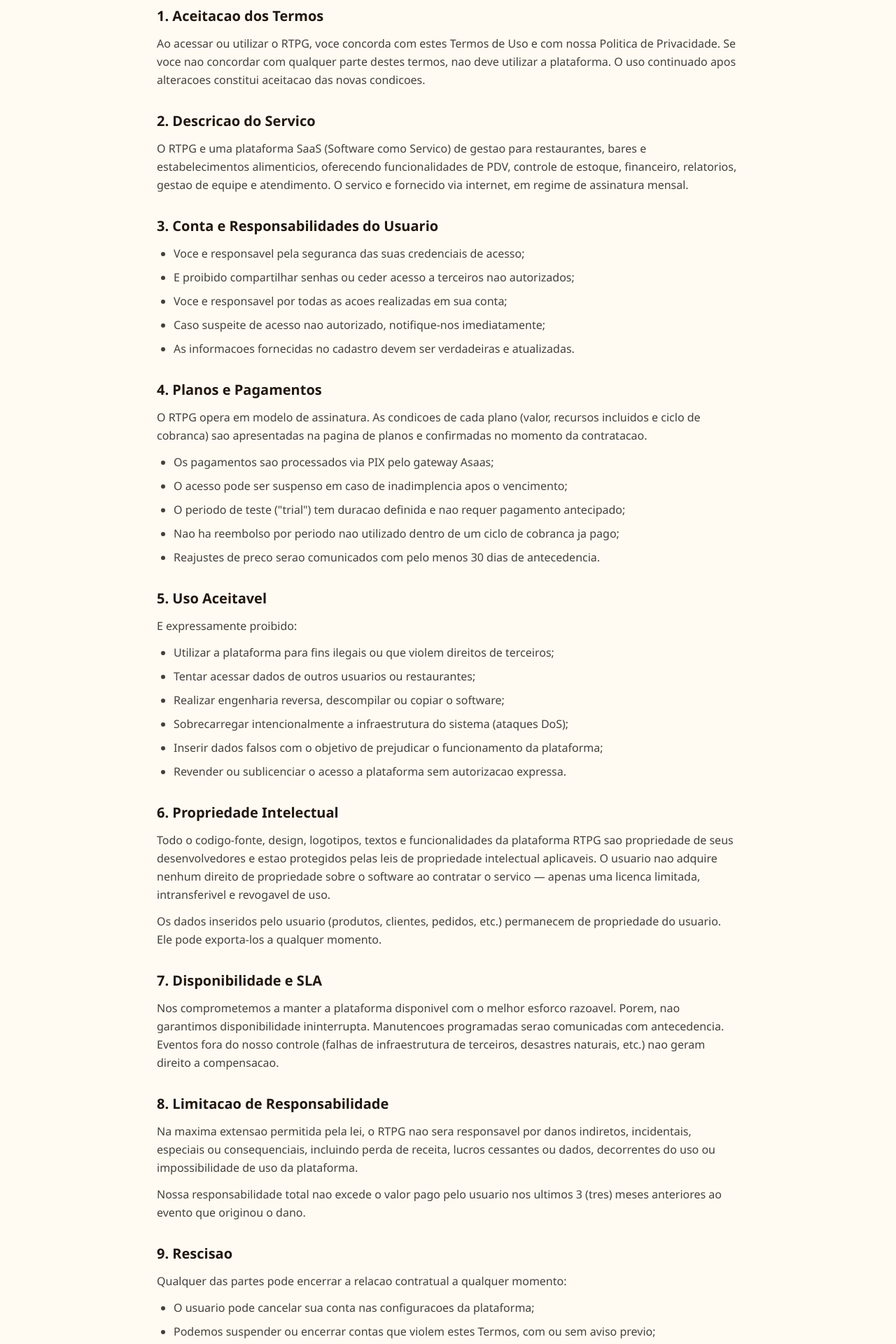
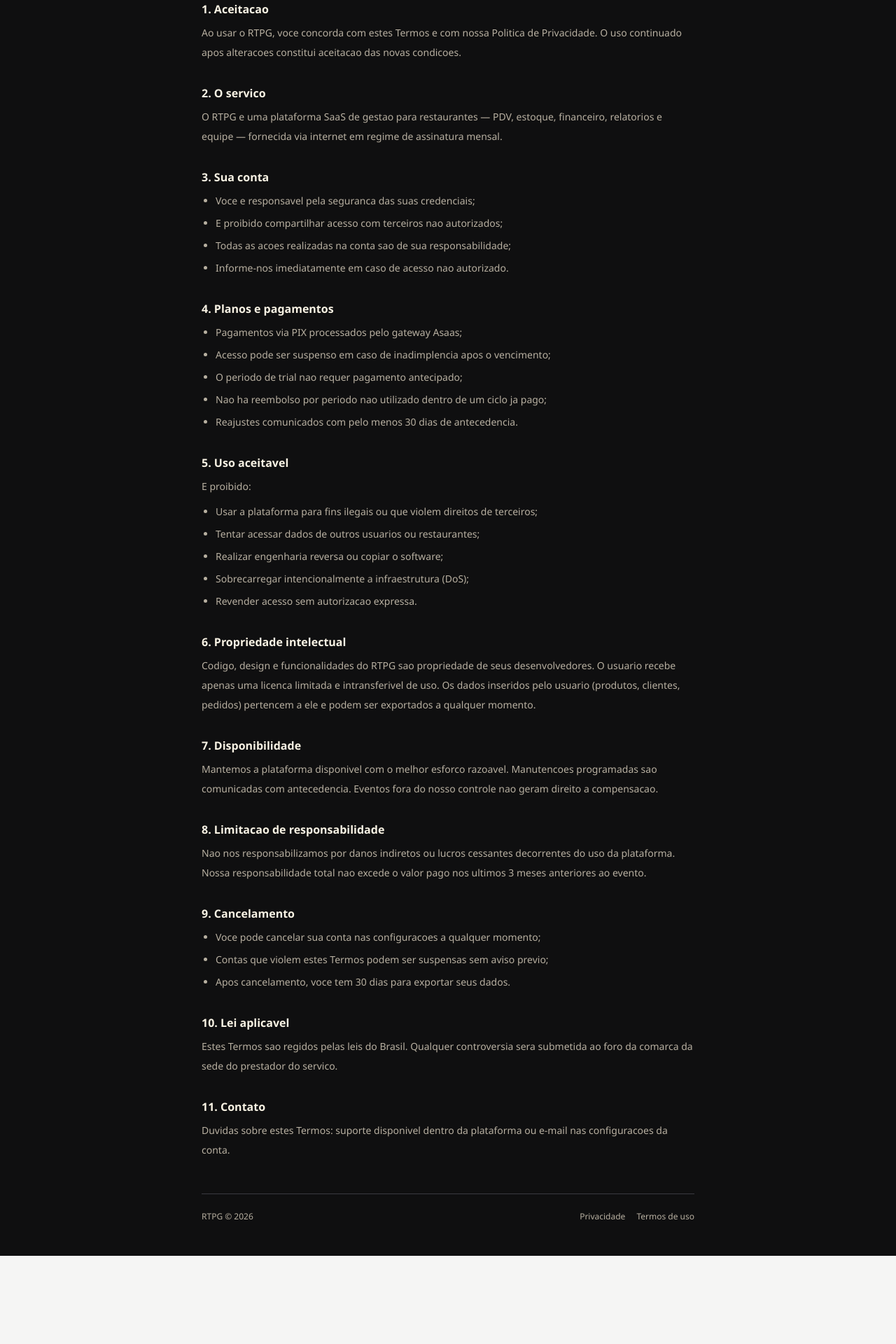
Before and after one commit to ruamnilton-cyber/RTPG, a React (Vite) app: page /termos in a window 1280 px wide. Shown: the part 200-2120 px from the top of the page at 70% size. After the commit the page ends 1994 px from the top, so only its background shows below. Built offline with nearby package versions, Linux system fonts and the light colour scheme.

Commit message:
style: simplify privacy and terms pages to clean neutral design

```diff
--- a/client/src/pages/terms.tsx
+++ b/client/src/pages/terms.tsx
@@ -2,151 +2,124 @@
 
 export function TermsPage() {
   return (
-    <div className="min-h-screen bg-[#fffaf2]">
-      <header className="border-b border-[#e3d4bf] bg-white px-5 py-4">
-        <div className="mx-auto flex max-w-4xl items-center justify-between">
-          <Link to="/login" className="flex items-center gap-2">
-            <span className="text-sm font-black uppercase tracking-[0.24em] text-[#8f5f31]">RTPG</span>
-          </Link>
-          <Link to="/login" className="text-sm font-bold text-[#8f5f31] hover:underline">Voltar ao inicio</Link>
+    <div className="min-h-screen" style={{ background: "var(--color-background)" }}>
+      <header className="border-b px-5 py-4" style={{ borderColor: "var(--color-border)", background: "var(--color-surface)" }}>
+        <div className="mx-auto flex max-w-3xl items-center justify-between">
+          <span className="text-sm font-bold" style={{ color: "var(--color-foreground)" }}>RTPG</span>
+          <Link to="/login" className="text-sm text-muted hover:underline">Voltar</Link>
         </div>
       </header>
 
-      <main className="mx-auto max-w-4xl px-5 py-12 lg:px-8">
-        <h1 className="text-4xl font-black tracking-tight text-[#21170f]">Termos de Uso</h1>
-        <p className="mt-2 text-sm text-stone-500">Ultima atualizacao: abril de 2026</p>
+      <main className="mx-auto max-w-3xl px-5 py-12 lg:px-8">
+        <h1 className="text-3xl font-bold" style={{ color: "var(--color-foreground)" }}>Termos de Uso</h1>
+        <p className="mt-1 text-sm text-muted">Ultima atualizacao: abril de 2026</p>
 
-        <div className="mt-10 space-y-8 text-stone-700 leading-relaxed">
+        <div className="mt-10 space-y-8 text-sm leading-7" style={{ color: "var(--color-foreground)" }}>
+
           <section>
-            <h2 className="text-xl font-black text-[#21170f]">1. Aceitacao dos Termos</h2>
-            <p className="mt-3">
-              Ao acessar ou utilizar o RTPG, voce concorda com estes Termos de Uso e com nossa
-              Politica de Privacidade. Se voce nao concordar com qualquer parte destes termos,
-              nao deve utilizar a plataforma. O uso continuado apos alteracoes constitui aceitacao das novas condicoes.
+            <h2 className="text-base font-bold">1. Aceitacao</h2>
+            <p className="mt-2 text-muted">
+              Ao usar o RTPG, voce concorda com estes Termos e com nossa Politica de Privacidade.
+              O uso continuado apos alteracoes constitui aceitacao das novas condicoes.
             </p>
           </section>
 
           <section>
-            <h2 className="text-xl font-black text-[#21170f]">2. Descricao do Servico</h2>
-            <p className="mt-3">
-              O RTPG e uma plataforma SaaS (Software como Servico) de gestao para restaurantes, bares e
-              estabelecimentos alimenticios, oferecendo funcionalidades de PDV, controle de estoque,
-              financeiro, relatorios, gestao de equipe e atendimento. O servico e fornecido via internet,
-              em regime de assinatura mensal.
+            <h2 className="text-base font-bold">2. O servico</h2>
+            <p className="mt-2 text-muted">
+              O RTPG e uma plataforma SaaS de gestao para restaurantes — PDV, estoque, financeiro,
+              relatorios e equipe — fornecida via internet em regime de assinatura mensal.
             </p>
           </section>
 
           <section>
-            <h2 className="text-xl font-black text-[#21170f]">3. Conta e Responsabilidades do Usuario</h2>
-            <ul className="mt-3 list-disc pl-6 space-y-2">
-              <li>Voce e responsavel pela seguranca das suas credenciais de acesso;</li>
-              <li>E proibido compartilhar senhas ou ceder acesso a terceiros nao autorizados;</li>
-              <li>Voce e responsavel por todas as acoes realizadas em sua conta;</li>
-              <li>Caso suspeite de acesso nao autorizado, notifique-nos imediatamente;</li>
-              <li>As informacoes fornecidas no cadastro devem ser verdadeiras e atualizadas.</li>
+            <h2 className="text-base font-bold">3. Sua conta</h2>
+            <ul className="mt-2 list-disc pl-5 space-y-1 text-muted">
+              <li>Voce e responsavel pela seguranca das suas credenciais;</li>
+              <li>E proibido compartilhar acesso com terceiros nao autorizados;</li>
+              <li>Todas as acoes realizadas na conta sao de sua responsabilidade;</li>
+              <li>Informe-nos imediatamente em caso de acesso nao autorizado.</li>
             </ul>
           </section>
 
           <section>
-            <h2 className="text-xl font-black text-[#21170f]">4. Planos e Pagamentos</h2>
-            <p className="mt-3">
-              O RTPG opera em modelo de assinatura. As condicoes de cada plano (valor, recursos incluidos
-              e ciclo de cobranca) sao apresentadas na pagina de planos e confirmadas no momento da contratacao.
-            </p>
-            <ul className="mt-3 list-disc pl-6 space-y-2">
-              <li>Os pagamentos sao processados via PIX pelo gateway Asaas;</li>
-              <li>O acesso pode ser suspenso em caso de inadimplencia apos o vencimento;</li>
-              <li>O periodo de teste ("trial") tem duracao definida e nao requer pagamento antecipado;</li>
-              <li>Nao ha reembolso por periodo nao utilizado dentro de um ciclo de cobranca ja pago;</li>
-              <li>Reajustes de preco serao comunicados com pelo menos 30 dias de antecedencia.</li>
+            <h2 className="text-base font-bold">4. Planos e pagamentos</h2>
+            <ul className="mt-2 list-disc pl-5 space-y-1 text-muted">
+              <li>Pagamentos via PIX processados pelo gateway Asaas;</li>
+              <li>Acesso pode ser suspenso em caso de inadimplencia apos o vencimento;</li>
+              <li>O periodo de trial nao requer pagamento antecipado;</li>
+              <li>Nao ha reembolso por periodo nao utilizado dentro de um ciclo ja pago;</li>
+              <li>Reajustes comunicados com pelo menos 30 dias de antecedencia.</li>
             </ul>
           </section>
 
           <section>
-            <h2 className="text-xl font-black text-[#21170f]">5. Uso Aceitavel</h2>
-            <p className="mt-3">E expressamente proibido:</p>
-            <ul className="mt-3 list-disc pl-6 space-y-2">
-              <li>Utilizar a plataforma para fins ilegais ou que violem direitos de terceiros;</li>
+            <h2 className="text-base font-bold">5. Uso aceitavel</h2>
+            <p className="mt-2 text-muted">E proibido:</p>
+            <ul className="mt-2 list-disc pl-5 space-y-1 text-muted">
+              <li>Usar a plataforma para fins ilegais ou que violem direitos de terceiros;</li>
               <li>Tentar acessar dados de outros usuarios ou restaurantes;</li>
-              <li>Realizar engenharia reversa, descompilar ou copiar o software;</li>
-              <li>Sobrecarregar intencionalmente a infraestrutura do sistema (ataques DoS);</li>
-              <li>Inserir dados falsos com o objetivo de prejudicar o funcionamento da plataforma;</li>
-              <li>Revender ou sublicenciar o acesso a plataforma sem autorizacao expressa.</li>
+              <li>Realizar engenharia reversa ou copiar o software;</li>
+              <li>Sobrecarregar intencionalmente a infraestrutura (DoS);</li>
+              <li>Revender acesso sem autorizacao expressa.</li>
             </ul>
           </section>
 
           <section>
-            <h2 className="text-xl font-black text-[#21170f]">6. Propriedade Intelectual</h2>
-            <p className="mt-3">
-              Todo o codigo-fonte, design, logotipos, textos e funcionalidades da plataforma RTPG sao
-              propriedade de seus desenvolvedores e estao protegidos pelas leis de propriedade intelectual
-              aplicaveis. O usuario nao adquire nenhum direito de propriedade sobre o software ao contratar
-              o servico — apenas uma licenca limitada, intransferivel e revogavel de uso.
-            </p>
-            <p className="mt-3">
-              Os dados inseridos pelo usuario (produtos, clientes, pedidos, etc.) permanecem de propriedade
-              do usuario. Ele pode exporta-los a qualquer momento.
+            <h2 className="text-base font-bold">6. Propriedade intelectual</h2>
+            <p className="mt-2 text-muted">
+              Codigo, design e funcionalidades do RTPG sao propriedade de seus desenvolvedores.
+              O usuario recebe apenas uma licenca limitada e intransferivel de uso.
+              Os dados inseridos pelo usuario (produtos, clientes, pedidos) pertencem a ele e podem ser exportados a qualquer momento.
             </p>
           </section>
 
           <section>
-            <h2 className="text-xl font-black text-[#21170f]">7. Disponibilidade e SLA</h2>
-            <p className="mt-3">
-              Nos comprometemos a manter a plataforma disponivel com o melhor esforco razoavel. Porem,
-              nao garantimos disponibilidade ininterrupta. Manutencoes programadas serao comunicadas
-              com antecedencia. Eventos fora do nosso controle (falhas de infraestrutura de terceiros,
-              desastres naturais, etc.) nao geram direito a compensacao.
+            <h2 className="text-base font-bold">7. Disponibilidade</h2>
+            <p className="mt-2 text-muted">
+              Mantemos a plataforma disponivel com o melhor esforco razoavel. Manutencoes programadas
+              sao comunicadas com antecedencia. Eventos fora do nosso controle nao geram direito a compensacao.
             </p>
           </section>
 
           <section>
-            <h2 className="text-xl font-black text-[#21170f]">8. Limitacao de Responsabilidade</h2>
-            <p className="mt-3">
-              Na maxima extensao permitida pela lei, o RTPG nao sera responsavel por danos indiretos,
-              incidentais, especiais ou consequenciais, incluindo perda de receita, lucros cessantes ou
-              dados, decorrentes do uso ou impossibilidade de uso da plataforma.
-            </p>
-            <p className="mt-3">
-              Nossa responsabilidade total nao excede o valor pago pelo usuario nos ultimos 3 (tres) meses
-              anteriores ao evento que originou o dano.
+            <h2 className="text-base font-bold">8. Limitacao de responsabilidade</h2>
+            <p className="mt-2 text-muted">
+              Nao nos responsabilizamos por danos indiretos ou lucros cessantes decorrentes do uso da plataforma.
+              Nossa responsabilidade total nao excede o valor pago nos ultimos 3 meses anteriores ao evento.
             </p>
           </section>
 
           <section>
-            <h2 className="text-xl font-black text-[#21170f]">9. Rescisao</h2>
-            <p className="mt-3">
-              Qualquer das partes pode encerrar a relacao contratual a qualquer momento:
-            </p>
-            <ul className="mt-3 list-disc pl-6 space-y-2">
-              <li>O usuario pode cancelar sua conta nas configuracoes da plataforma;</li>
-              <li>Podemos suspender ou encerrar contas que violem estes Termos, com ou sem aviso previo;</li>
-              <li>Apos o cancelamento, o usuario tem 30 dias para exportar seus dados antes da exclusao definitiva.</li>
+            <h2 className="text-base font-bold">9. Cancelamento</h2>
+            <ul className="mt-2 list-disc pl-5 space-y-1 text-muted">
+              <li>Voce pode cancelar sua conta nas configuracoes a qualquer momento;</li>
+              <li>Contas que violem estes Termos podem ser suspensas sem aviso previo;</li>
+              <li>Apos cancelamento, voce tem 30 dias para exportar seus dados.</li>
             </ul>
           </section>
 
           <section>
-            <h2 className="text-xl font-black text-[#21170f]">10. Legislacao Aplicavel</h2>
-            <p className="mt-3">
-              Estes Termos sao regidos pelas leis da Republica Federativa do Brasil. Qualquer controversia
-              sera submetida ao foro da comarca da sede do prestador do servico, com renancia expressa
-              a qualquer outro, por mais privilegiado que seja.
+            <h2 className="text-base font-bold">10. Lei aplicavel</h2>
+            <p className="mt-2 text-muted">
+              Estes Termos sao regidos pelas leis do Brasil. Qualquer controversia sera submetida
+              ao foro da comarca da sede do prestador do servico.
             </p>
           </section>
 
           <section>
-            <h2 className="text-xl font-black text-[#21170f]">11. Contato</h2>
-            <p className="mt-3">
-              Para duvidas sobre estes Termos, entre em contato pelo suporte disponivel na plataforma
-              ou pelo e-mail informado na area de configuracoes da sua conta.
+            <h2 className="text-base font-bold">11. Contato</h2>
+            <p className="mt-2 text-muted">
+              Duvidas sobre estes Termos: suporte disponivel dentro da plataforma ou e-mail nas configuracoes da conta.
             </p>
           </section>
         </div>
 
-        <div className="mt-12 border-t border-[#e3d4bf] pt-8 flex flex-col gap-2 sm:flex-row sm:items-center sm:justify-between text-sm text-stone-500">
-          <p>RTPG &copy; {new Date().getFullYear()} &mdash; Todos os direitos reservados</p>
+        <div className="mt-12 border-t pt-6 flex flex-col gap-2 sm:flex-row sm:items-center sm:justify-between text-xs text-muted" style={{ borderColor: "var(--color-border)" }}>
+          <span>RTPG &copy; {new Date().getFullYear()}</span>
           <div className="flex gap-4">
-            <Link to="/privacidade" className="hover:text-[#8f5f31]">Privacidade</Link>
-            <Link to="/termos" className="hover:text-[#8f5f31]">Termos de uso</Link>
+            <Link to="/privacidade" className="hover:underline">Privacidade</Link>
+            <Link to="/termos" className="hover:underline">Termos de uso</Link>
           </div>
         </div>
       </main>
```
